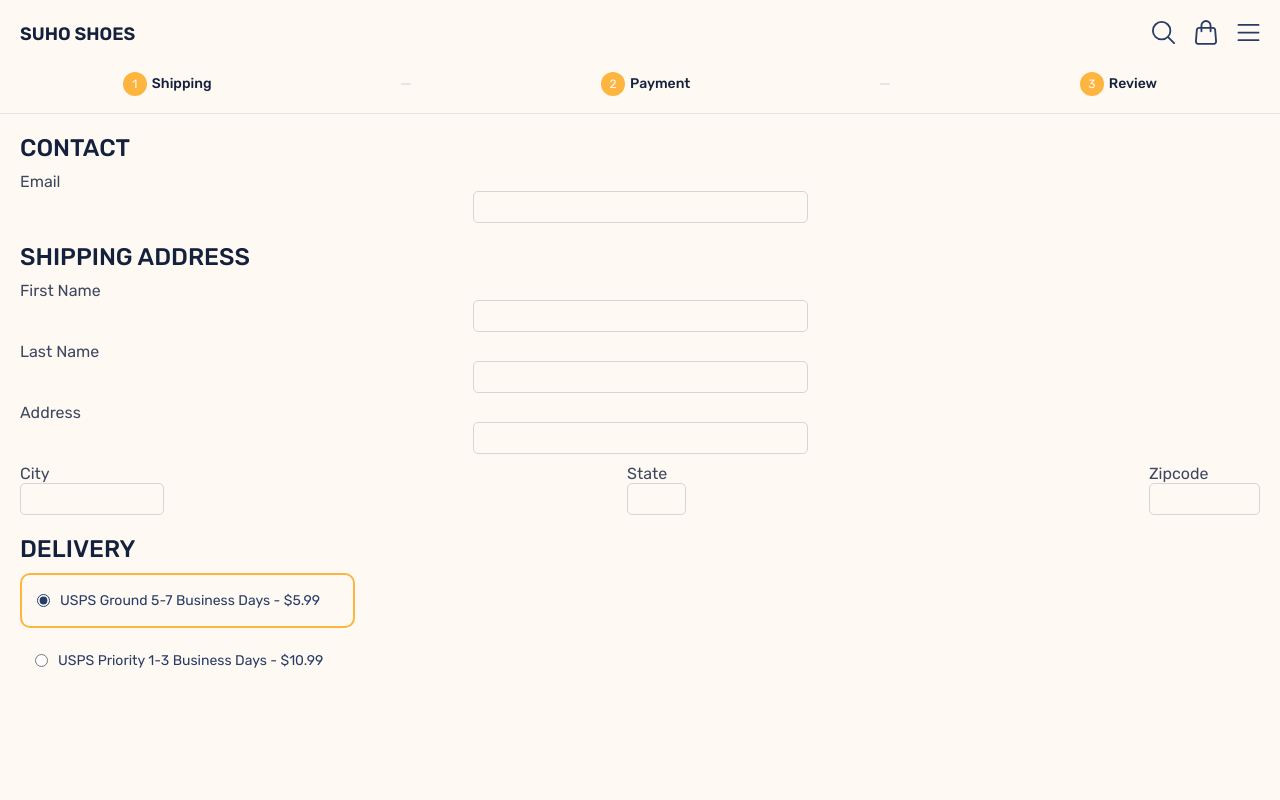
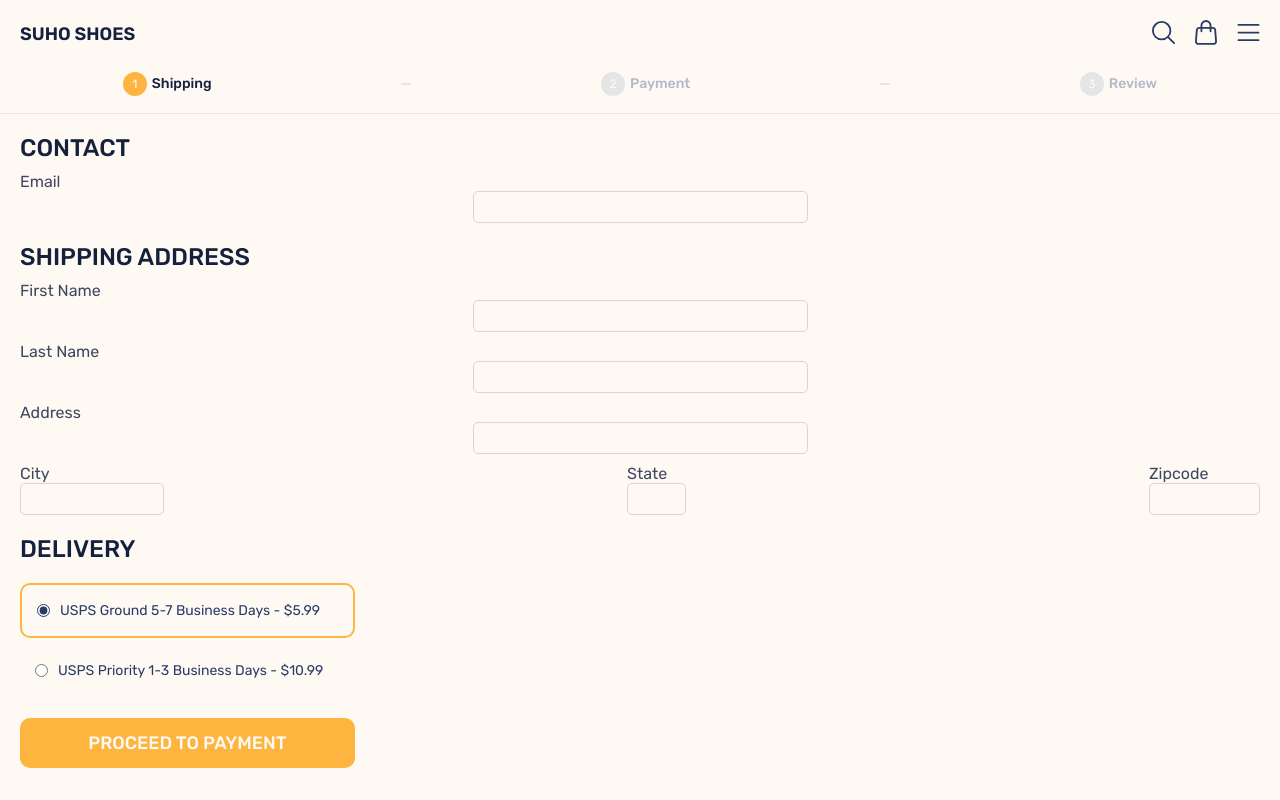
Before and after one commit to juanang207/suhoshoes, a React (Create React App) app: page /checkout-shipping in a window 1280 px wide. Built offline with nearby package versions, Linux system fonts and the light colour scheme.

Commit message:
added disabled checkout tabs

```diff
--- a/src/components/checkout-shipping/CheckoutShipping.css
+++ b/src/components/checkout-shipping/CheckoutShipping.css
@@ -19,6 +19,14 @@
   color: var(--accent2);
   font-weight: var(--medium);
   margin-left: 5px;
+}
+
+.checkout-tab.disabled .circle{
+  background-color: var(--primary2);
+}
+
+.checkout-tab.disabled p{
+  color: var(--grey200);
 }
 
 .checkout-tabs {
@@ -73,7 +81,7 @@
 }
 
 .delivery-options {
-  margin-top: 10px;
+  margin-top: 20px;
   font-size: 0.875rem;
   color: var(--accent1);
   font-weight: var(--regular);
@@ -82,7 +90,6 @@
   display: flex;
   flex-direction: column;
 }
-
 
 .delivery-option label {
   box-sizing: border-box;
@@ -99,3 +106,7 @@ input[type="radio"] {
   margin-right: 10px;
   accent-color: var(--accent1);
 }
+
+.payment-btn {
+  margin: 15px 20px 30px 20px;
+}
--- a/src/components/checkout-shipping/CheckoutShipping.js
+++ b/src/components/checkout-shipping/CheckoutShipping.js
@@ -1,4 +1,5 @@
 import React, { Component } from "react";
+import ButtonItem from "../button-item/ButtonItem";
 import InputField from "../input-field/InputField";
 import "./CheckoutShipping.css";
 
@@ -16,8 +17,8 @@ class CheckoutShipping extends Component {
   render() {
     const CheckoutTab = (props) => {
       return (
-        <div className="checkout-tab">
-          <div className="circle">{props.step}</div>
+        <div className={`checkout-tab ${props.tabType ? props.tabType : ""}`}>
+          <div className={`circle`}>{props.step}</div>
           <p>{props.tabName}</p>
         </div>
       );
@@ -80,9 +81,9 @@ class CheckoutShipping extends Component {
         <div className="checkout-tabs">
           <CheckoutTab tabName="Shipping" step="1" />
           <div className="separator"></div>
-          <CheckoutTab tabName="Payment" step="2" />
+          <CheckoutTab tabName="Payment" step="2" tabType="disabled"/>
           <div className="separator"></div>
-          <CheckoutTab tabName="Review" step="3" />
+          <CheckoutTab tabName="Review" step="3" tabType="disabled"/>
         </div>
 
         <hr />
@@ -117,6 +118,10 @@ class CheckoutShipping extends Component {
             ))}
           </div>
         </div>
+
+        <div className="payment-btn">
+          <ButtonItem text="proceed to payment" />
+        </div>
       </div>
     );
   }
```
